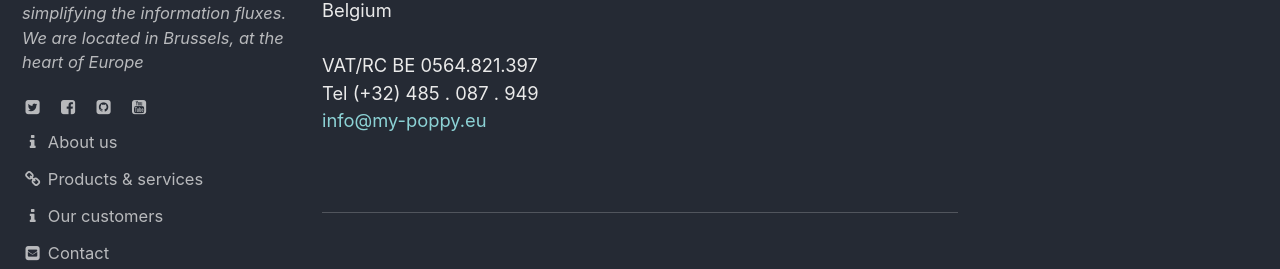
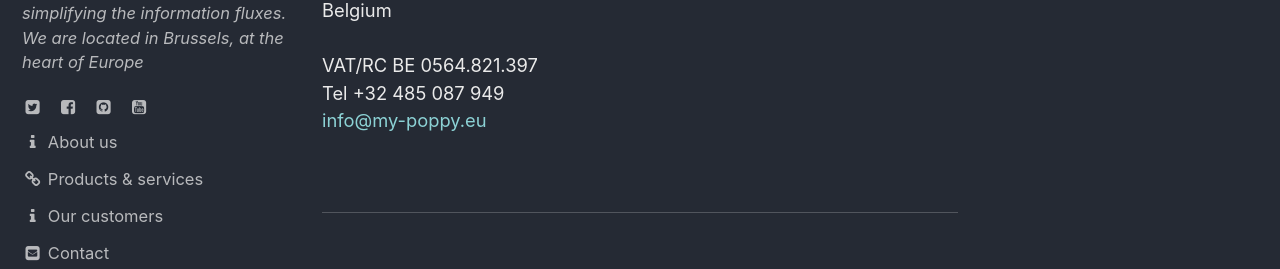
Before and after one commit to ccloquet/ccloquet.github.io, a Jekyll site: the page built from _pages/contact.html, in a window 1280 px wide and 900 px high. Shown: the part 196-465 px from the top of the window. Built offline with Jekyll 4.4.1, drawn with Linux system fonts in a browser that asks for light colours; cached includes are drawn as plain includes.

```diff
--- a/_pages/contact.html
+++ b/_pages/contact.html
@@ -11,5 +11,5 @@ Belgium<br><br>
 
 VAT/RC BE 0564.821.397<br>
 
-Tel (+32)  485 . 087 . 949<br>
+Tel +32 485 087 949<br>
 <a href='mailto:info@my-poppy.eu'>info@my-poppy.eu</a>
```
